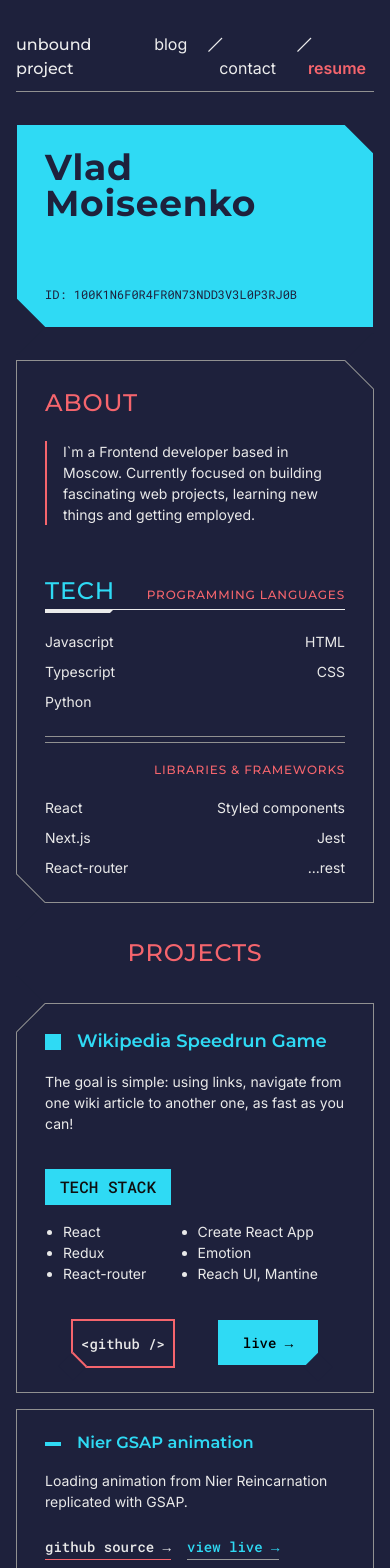
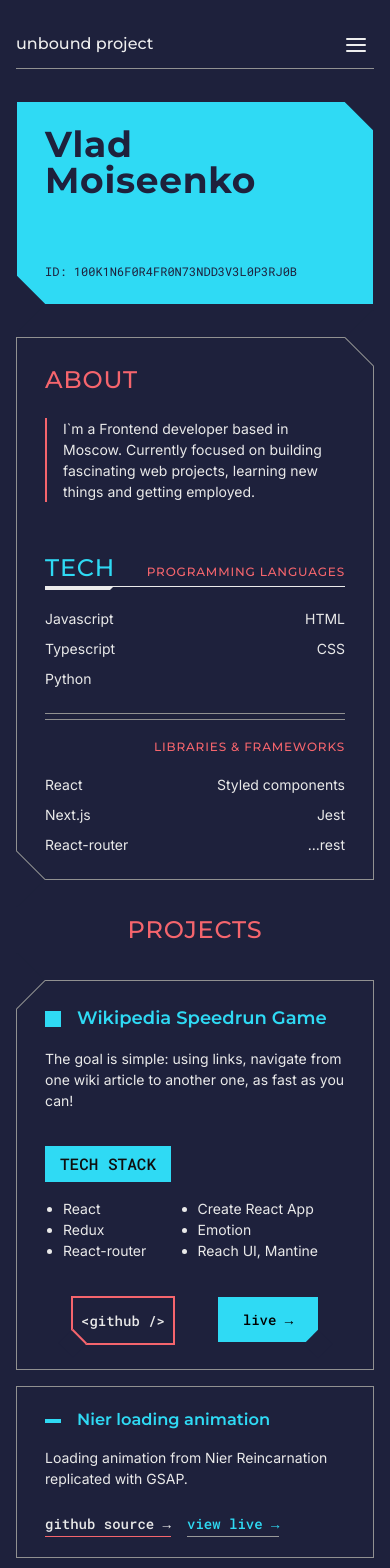
Before and after one commit to B0und/PersonalWebsite, a Next.js app: page / in a window 390 px wide. Shown: the top 1568 px of the page. Built offline with nearby package versions, Linux system fonts and the light colour scheme.

Commit message:
add mobile nav

```diff
--- a/components/DesktopHeroLayout.tsx
+++ b/components/DesktopHeroLayout.tsx
@@ -52,7 +52,7 @@ const HeroWrapper = styled.div`
 `;
 
 const SpacedSeparator = styled(Separator)`
-  margin-top: 94px;
+  margin-top: 86px;
   margin-bottom: 24px;
 `;
 
--- a/components/GlobalStyles.tsx
+++ b/components/GlobalStyles.tsx
@@ -19,6 +19,7 @@ export const GlobalStyles = createGlobalStyle`
   html,
   body,
   #root {
+    scroll-behavior: smooth;
     height: 100%;
   }
 
@@ -90,6 +91,8 @@ export const GlobalStyles = createGlobalStyle`
     --color-green: #11ebad;
     --color-blue: #2FDAF4;
 
+    --color-backdrop: #00000092
+
 
   }
 `;
--- /dev/null
+++ b/components/Icon.tsx
@@ -0,0 +1,40 @@
+import React from "react";
+
+import { X, GitHub, Menu } from "react-feather";
+import styled from "styled-components";
+
+const icons = {
+  close: X,
+  github: GitHub,
+  menu: Menu,
+};
+
+interface Props {
+  id: "close" | "github" | "menu";
+  color?: string;
+  size?: number;
+  strokeWidth?: number;
+}
+
+const Icon: React.FC<Props> = ({ id, color, size, strokeWidth, ...delegated }) => {
+  const Component = icons[id];
+
+  if (!Component) {
+    throw new Error(`No icon found for ID: ${id}`);
+  }
+
+  return (
+    <Wrapper strokeWidth={strokeWidth} {...delegated}>
+      <Component color={color} size={size} />
+    </Wrapper>
+  );
+};
+
+const Wrapper = styled.div<{ strokeWidth: number | undefined }>`
+  & > svg {
+    display: block;
+    stroke-width: ${(p) => (p.strokeWidth !== undefined ? p.strokeWidth + "px" : undefined)};
+  }
+`;
+
+export default Icon;
--- /dev/null
+++ b/components/MobileMenu.tsx
@@ -0,0 +1,138 @@
+/* eslint-disable no-unused-vars */
+import React, { Dispatch, SetStateAction } from "react";
+import styled, { keyframes } from "styled-components";
+import { DialogOverlay, DialogContent } from "@reach/dialog";
+import VisuallyHidden from "@reach/visually-hidden";
+import Icon from "./Icon";
+import { WEIGHTS } from "../helpers/constants";
+import { links } from "../helpers/data";
+
+interface IMobileMenu {
+  isOpen: boolean;
+  onDismiss: any;
+}
+
+const MobileMenu: React.FC<IMobileMenu> = ({ isOpen, onDismiss }) => {
+  return (
+    <Wrapper isOpen={isOpen} onDismiss={onDismiss}>
+      <Backdrop />
+      <Content aria-label="Menu">
+        <InnerWrapper>
+          <CloseButton onClick={onDismiss}>
+            <Icon id="close" />
+            <VisuallyHidden>Dismiss menu</VisuallyHidden>
+          </CloseButton>
+
+          <Nav>
+            {links.map((link) => (
+              <NavLink
+                key={link.title}
+                href={link.href}
+                onClick={link.title === "projects" ? onDismiss : null}
+              >
+                {link.title}
+              </NavLink>
+            ))}
+          </Nav>
+        </InnerWrapper>
+      </Content>
+    </Wrapper>
+  );
+};
+
+const fadeIn = keyframes`
+  from {
+    opacity: 0;
+  }
+  to {
+    opacity: 1;
+  }
+`;
+
+const slideIn = keyframes`
+  from {
+    transform: translateX(100%);
+  }
+  to {
+    transform: translateX(0%);
+  }
+`;
+
+const Wrapper = styled(DialogOverlay)`
+  position: fixed;
+  top: 0;
+  left: 0;
+  right: 0;
+  bottom: 0;
+  background: transparent;
+  display: flex;
+  justify-content: flex-end;
+`;
+
+const Backdrop = styled.div`
+  position: absolute;
+  top: 0;
+  left: 0;
+  right: 0;
+  bottom: 0;
+  background: var(--color-backdrop);
+  animation: ${fadeIn} 500ms;
+`;
+
+const Content = styled(DialogContent)`
+  --overfill: 16px;
+  position: relative;
+  background: #252950;
+  width: calc(200px + var(--overfill));
+  height: 100%;
+  margin-right: calc(var(--overfill) * -1);
+  padding: 24px 32px;
+
+  @media (prefers-reduced-motion: no-preference) {
+    animation: ${slideIn} 500ms both cubic-bezier(0, 0.6, 0.32, 1.06);
+    animation-delay: 200ms;
+  }
+`;
+
+const InnerWrapper = styled.div`
+  display: flex;
+  flex-direction: column;
+  justify-content: center;
+
+  height: 100%;
+  animation: ${fadeIn} 600ms both;
+  animation-delay: 400ms;
+`;
+
+const CloseButton = styled.button`
+  position: absolute;
+  top: 10px;
+  right: var(--overfill);
+  padding: 16px;
+
+  background: none;
+  border: none;
+  color: white;
+`;
+
+const Nav = styled.nav`
+  display: flex;
+  flex-direction: column;
+  gap: 32px;
+`;
+
+const NavLink = styled.a`
+  width: 100%;
+  padding: 16px;
+
+  &:hover,
+  &:focus {
+    border-bottom: 1px solid var(--color-secondary);
+  }
+
+  &:last-of-type {
+    font-weight: 500;
+    color: var(--color-secondary);
+  }
+`;
+export default MobileMenu;
--- a/components/Navbar.tsx
+++ b/components/Navbar.tsx
@@ -1,13 +1,14 @@
+import VisuallyHidden from "@reach/visually-hidden";
 import * as React from "react";
 import styled from "styled-components";
 import { QUERIES, WEIGHTS } from "../helpers/constants";
+import { links } from "../helpers/data";
+import Icon from "./Icon";
+import MobileMenu from "./MobileMenu";
 
 const Navbar: React.FC = () => {
-  const links = [
-    { title: "blog", href: "#" },
-    { title: "contact", href: "#" },
-    { title: "resume", href: "#" },
-  ];
+  const [showMobileMenu, setShowMobileMenu] = React.useState(false);
+
   return (
     <header>
       <Nav>
@@ -21,7 +22,16 @@ const Navbar: React.FC = () => {
             );
           })}
         </List>
+        <Hamburger
+          onClick={() => {
+            setShowMobileMenu(true);
+          }}
+        >
+          <Icon id="menu" />
+          <VisuallyHidden>Open menu</VisuallyHidden>
+        </Hamburger>
       </Nav>
+      <MobileMenu isOpen={showMobileMenu} onDismiss={() => setShowMobileMenu(false)}></MobileMenu>
     </header>
   );
 };
@@ -55,6 +65,10 @@ const List = styled.ul`
   list-style: none;
   display: flex;
   gap: 16px;
+
+  @media ${QUERIES.phoneAndSmaller} {
+    display: none;
+  }
 `;
 
 const Link = styled.a`
@@ -81,4 +95,18 @@ const Item = styled.li`
     font-weight: ${WEIGHTS.medium};
   }
 `;
+
+const Hamburger = styled.button`
+  display: none;
+
+  align-self: center;
+
+  border: none;
+  background: transparent;
+  color: var(--nav-color);
+
+  @media ${QUERIES.phoneAndSmaller} {
+    display: block;
+  }
+`;
 export default Navbar;
--- a/components/Projects.tsx
+++ b/components/Projects.tsx
@@ -7,7 +7,7 @@ import ProjectCard from "./ProjectCard";
 
 const Projects = () => {
   return (
-    <Section>
+    <Section id="projects">
       <Heading>Projects</Heading>
       <Content>
         <MainProjectCard />
@@ -47,6 +47,7 @@ const Section = styled.section`
   flex-direction: column;
   align-items: center;
   justify-content: center;
+  margin-bottom: 64px;
 `;
 
 const Content = styled.div`
--- a/helpers/data.ts
+++ b/helpers/data.ts
@@ -1,3 +1,9 @@
+export const links = [
+  { title: "projects", href: "#projects" },
+  { title: "email", href: "mailto:moiseenkvs@gmail.com" },
+  { title: "resume", href: "#" },
+];
+
 export const languages = ["Javascript", "HTML", "Typescript", "CSS", "Python"];
 export const libraries = [
   "React",
@@ -18,7 +24,7 @@ export const mainProject = {
 
 export const projects = [
   {
-    title: "Nier GSAP animation",
+    title: "Nier loading animation",
     description: "Loading animation from Nier Reincarnation replicated with GSAP.",
     github: "https://github.com/B0und/nierAnimation",
     live: "https://b0und.github.io/nierAnimation/",
--- a/package.json
+++ b/package.json
@@ -15,10 +15,13 @@
     "prepare": "husky install"
   },
   "dependencies": {
+    "@reach/dialog": "^0.16.2",
+    "@reach/visually-hidden": "^0.16.0",
     "@types/styled-components": "^5.1.23",
     "next": "12.1.0",
     "react": "17.0.2",
     "react-dom": "17.0.2",
+    "react-feather": "^2.0.9",
     "styled-components": "^5.3.3"
   },
   "devDependencies": {
```
Also changed, not shown: 1 other file (tests, documents, lock files or other folders).
